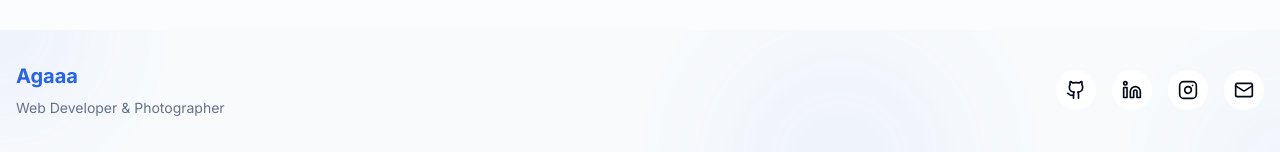
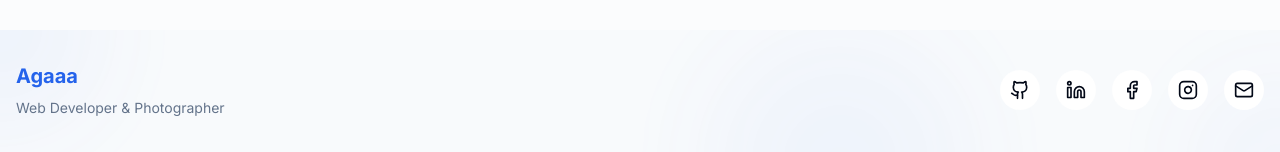
Before and after one commit to Agaajmd/ProfilePortfolio, a Next.js app: page / in a window 1280 px wide. Shown: the part 4839-4991 px from the top of the page. Built offline with nearby package versions, Linux system fonts and the light colour scheme.

Commit message:
Add Facebook link to footer and update Instagram link; include Facebook icon in footer component

```diff
--- a/app/layout.tsx
+++ b/app/layout.tsx
@@ -95,7 +95,8 @@ export default function RootLayout({
               sameAs: [
                 "https://github.com/agaajmd",
                 "https://www.linkedin.com/in/nurjagadmuhammaddani",
-                "https://www.instagram.com/n.agaaa?igsh=MW1yOGhkdmZjNjE3MA=="
+                "https://www.facebook.com/nur.jmd.3",
+                "https://www.instagram.com/n.agaaa"
               ]
             })
           }}
--- a/components/footer.tsx
+++ b/components/footer.tsx
@@ -1,7 +1,7 @@
 "use client"
 
 import Link from "next/link"
-import { Github, Linkedin, Instagram, Mail } from "lucide-react"
+import { Github, Linkedin, Instagram, Mail, Facebook } from "lucide-react"
 import { useLanguage } from "./language-provider"
 
 export default function Footer() {
@@ -31,6 +31,7 @@ export default function Footer() {
             {[
               { icon: Github, href: "https://github.com/agaajmd", label: "GitHub" },
               { icon: Linkedin, href: "https://www.linkedin.com/in/nurjagadmuhammaddani", label: "LinkedIn" },
+              { icon: Facebook, href: "https://www.facebook.com/nur.jmd.3", label: "Facebook" },
               { icon: Instagram, href: "https://www.instagram.com/n.agaaa", label: "Instagram" },
               { icon: Mail, href: "mailto:n.jagadmd@gmail.com", label: "Email" },
             ].map((item, index) => (
```
